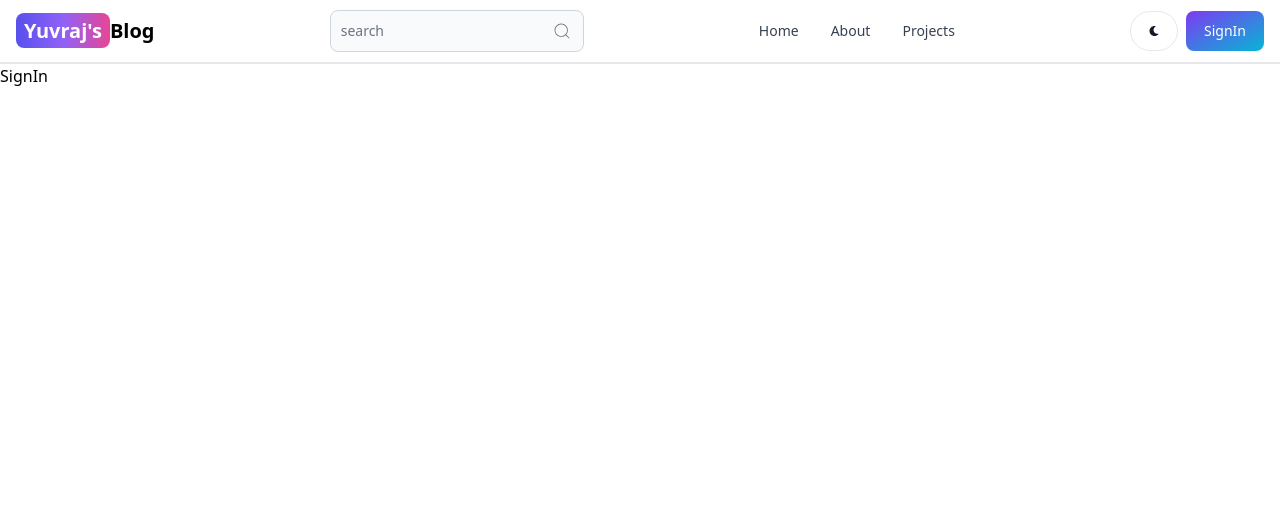
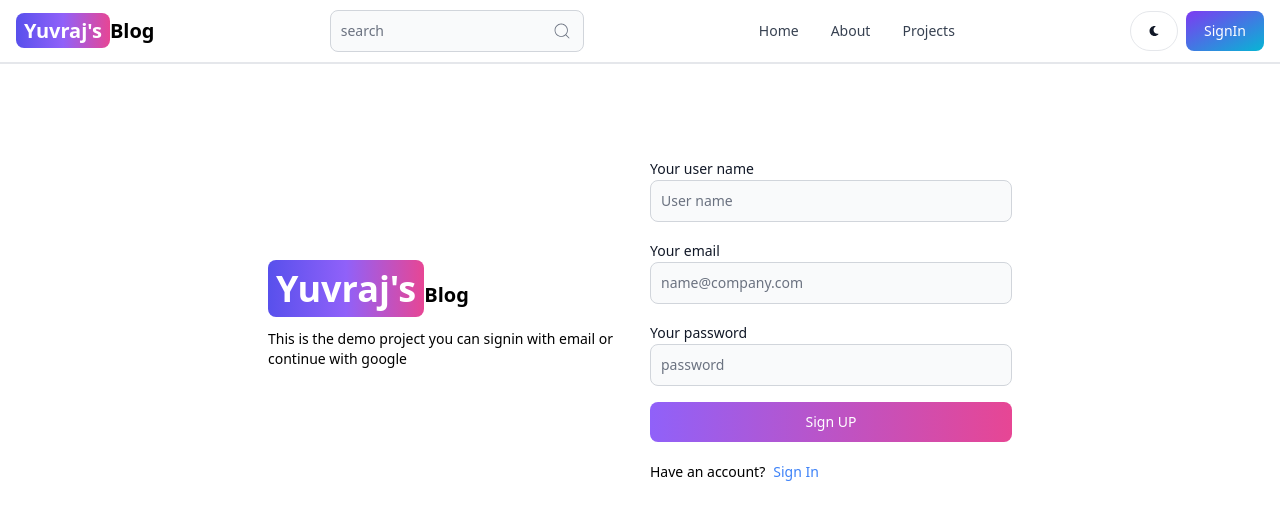
Before and after one commit to Yuvraj-Tharu/B-MERN-Project, a React (Vite) app in the folder client/: page /signin in a window 1280 px wide. Shown: the top 520 px of the page. Built offline with nearby package versions, Linux system fonts and the light colour scheme.

Commit message:
complete sign up UI components

```diff
--- a/client/src/pages/SignIn.jsx
+++ b/client/src/pages/SignIn.jsx
@@ -1,5 +1,57 @@
+import { Button, Label, TextInput } from "flowbite-react";
 import React from "react";
-
+import { Link } from "react-router-dom";
 export default function SignIn() {
-  return <div>SignIn</div>;
+  return (
+    <div className="min-h-screen mt-20">
+      <div className="flex p-3 max-w-3xl mx-auto flex-col md:flex-row md:items-center gap-5">
+        {/* {"left"} */}
+        <div className="flex-1">
+          <Link
+            to="/"
+            className="text-sm sm:text-xl font-semibold dark:text-white"
+          >
+            <span className="px-2 py-1 bg-gradient-to-r from from-indigo-600 via-purple-500 to-pink-500 rounded-lg text-white text-4xl">
+              Yuvraj's
+            </span>
+            Blog
+          </Link>
+          <p className="text-sm mt-5">
+            This is the demo project you can signin with email or continue with
+            google
+          </p>
+        </div>
+        {/* {right} */}
+        <div className="flex-1 gap-2">
+          <form className="flex flex-col gap-4">
+            <div>
+              <Label value="Your user name" />
+              <TextInput type="text" placeholder="User name" id="username" />
+            </div>
+            <div>
+              <Label value="Your email" />
+              <TextInput
+                type="text"
+                placeholder="name@company.com"
+                id="email"
+              />
+            </div>
+            <div>
+              <Label value="Your password" />
+              <TextInput type="text" placeholder="password" id="password" />
+            </div>
+            <Button gradientDuoTone="purpleToPink" type="submit">
+              Sign UP
+            </Button>
+          </form>
+          <div className="flex gap-2 text-sm mt-5">
+            <span>Have an account?</span>
+            <Link to="/signin" className="text-blue-500">
+              Sign In
+            </Link>
+          </div>
+        </div>
+      </div>
+    </div>
+  );
 }
--- a/client/src/pages/SignUp.jsx
+++ b/client/src/pages/SignUp.jsx
@@ -1,5 +1,25 @@
 import React from "react";
+import { Link } from "react-router-dom";
 
 export default function SignUp() {
-  return <div>SignUp</div>;
+  return (
+    <div className="min-h-screen mt-20">
+      <div>
+        {/* {"left"} */}
+        <div className="">
+          <Link
+            to="/"
+            className="text-sm sm:text-xl font-semibold dark:text-white"
+          >
+            <span className="px-2 py-1 bg-gradient-to-r from from-indigo-600 via-purple-500 to-pink-500 rounded-lg text-white text-4xl">
+              Yuvraj's
+            </span>
+            Blog
+          </Link>
+        </div>
+        {/* {right} */}
+        <div></div>
+      </div>
+    </div>
+  );
 }
```
